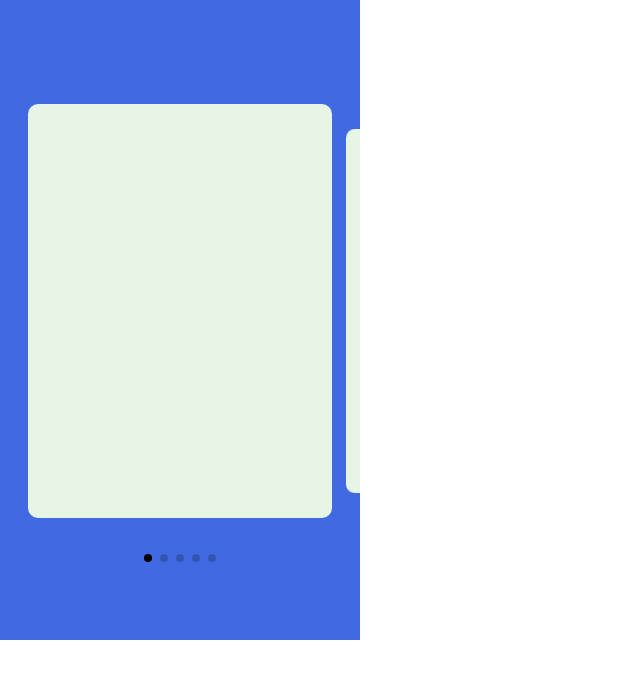
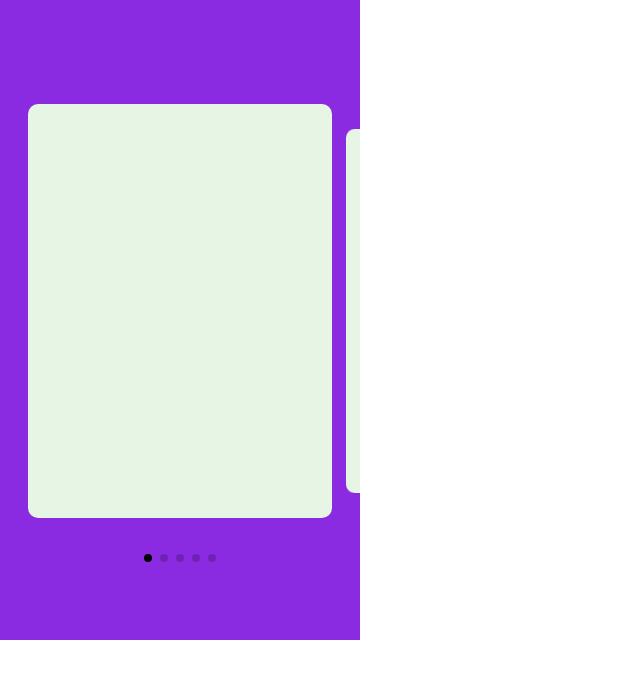
Before and after one commit to offf-dev/github.io, a website: page index.html in a window 1280 px wide. Shown: the whole page, without its empty margins (0-640 px from the left). Drawn offline with nearby package versions, Linux system fonts and the light colour scheme.

Commit message:
change theme-color: exp4

```diff
--- a/css/styles.css
+++ b/css/styles.css
@@ -25,7 +25,7 @@ body {
     max-height: 100vh;
 }
 [data-slide="0"] {background-color: rgb(187,242,175);}
-[data-slide="0"] {background-color: royalblue;}
+[data-slide="0"] {background-color: blueviolet;}
 [data-slide="1"] {background-color: rgb(191,236,181);}
 [data-slide="2"] {background-color: rgb(116,180,216);}
 [data-slide="3"] {background-color: rgb(222,199,217);}
```
Also changed, not shown: manifest.json.
